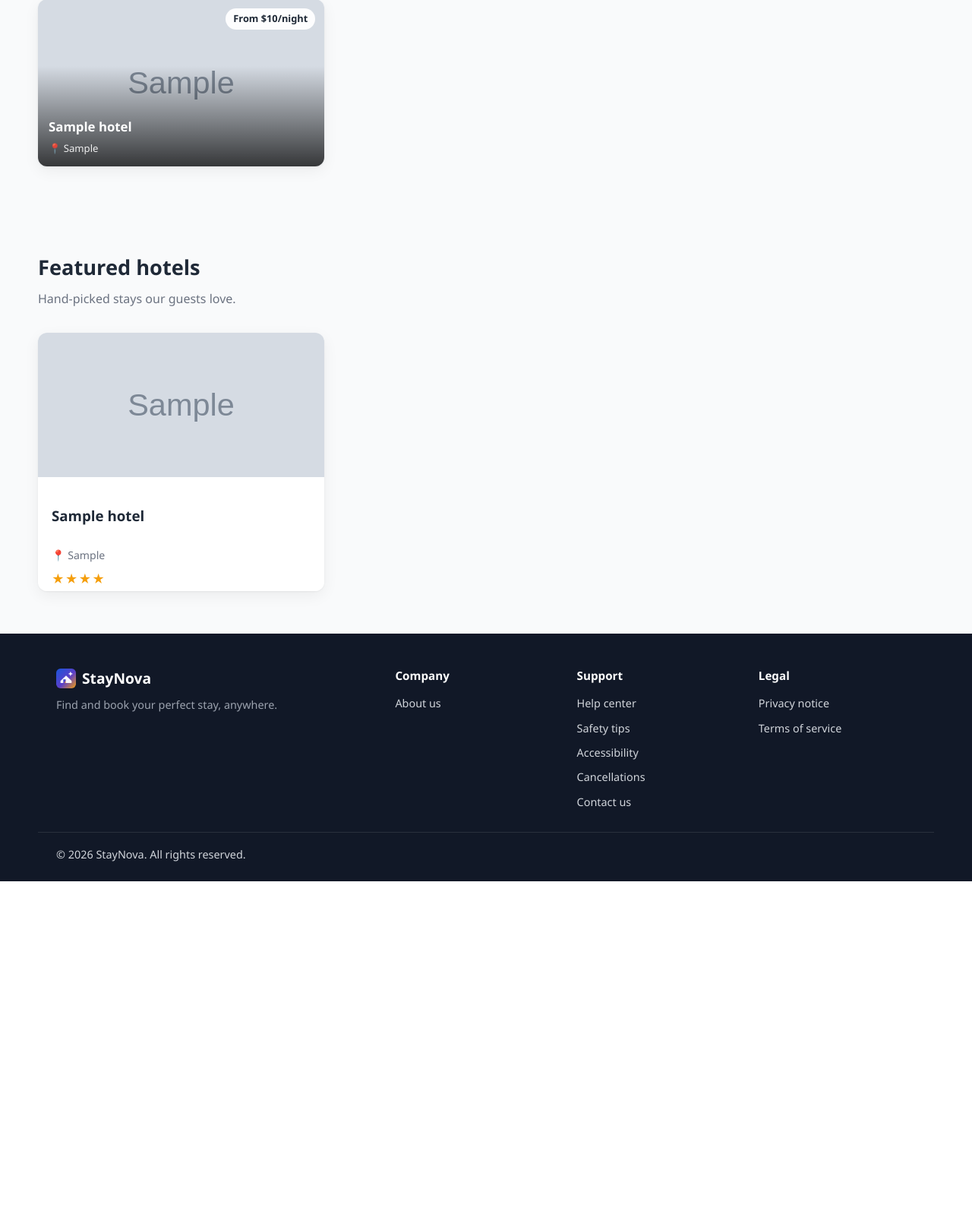
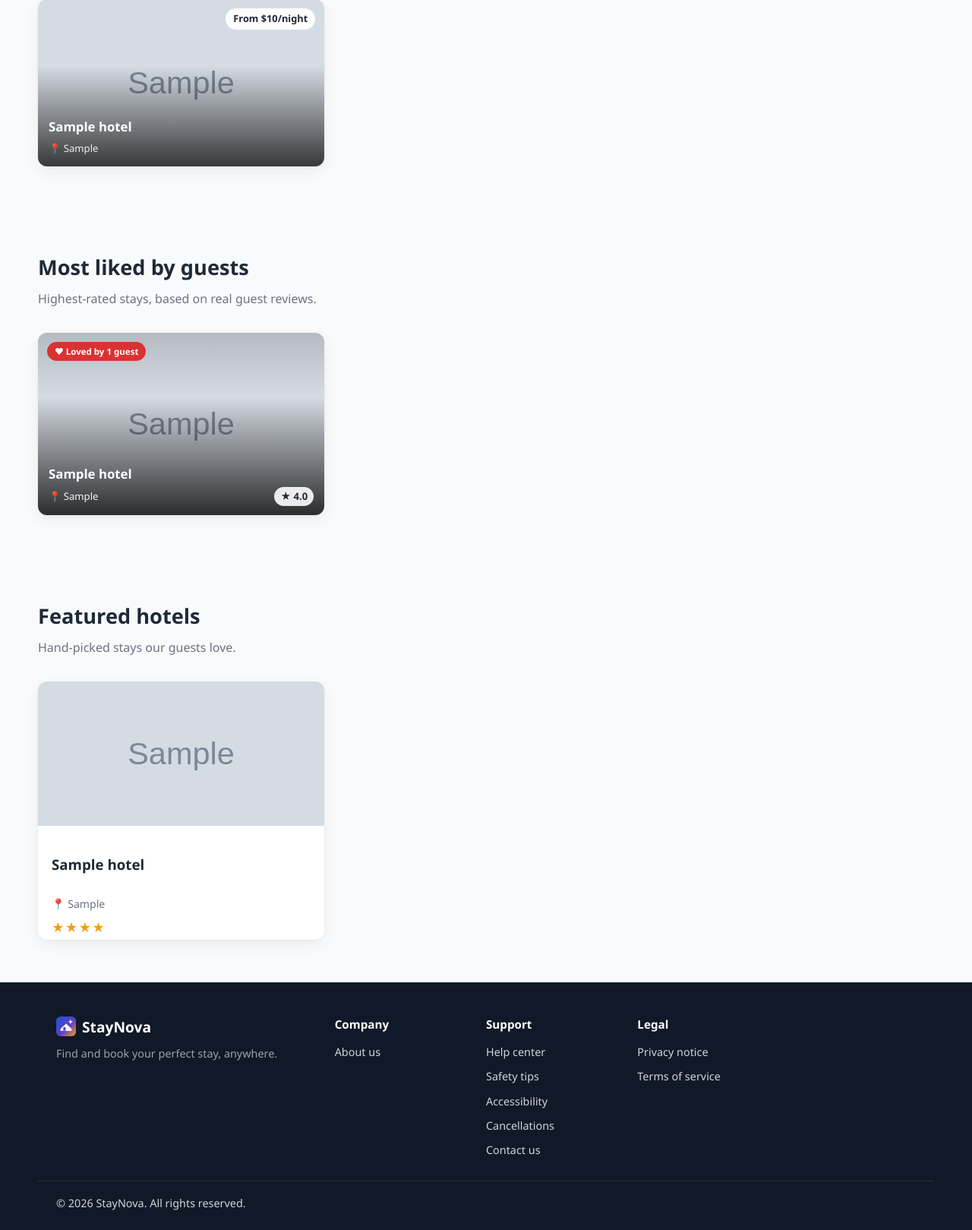
Before and after one commit to maikaljod/Stay-Nova, a Flask app: page / in a window 1280 px wide. Shown: the part 644-2263 px from the top of the page at 76% size. Before the commit the page ends 1804 px from the top, so only its background shows below. Run offline with Flask 3, Linux system fonts and the light colour scheme; tables that the repository leaves empty hold one stand-in row (values such as "Sample post"); grey boxes marked "Sample" are stand-in pictures; some libraries are stand-ins or nearby versions.

Commit message:
Add most-liked hotels section UI and footer style updates

```diff
--- a/static/css/style.css
+++ b/static/css/style.css
@@ -468,6 +468,79 @@ input:focus, select:focus, textarea:focus {
   .destination-card { height: 180px; }
 }
 
+/* ---------- Most liked hotels (homepage) ---------- */
+.liked-card {
+  position: relative;
+  display: block;
+  border-radius: var(--radius);
+  overflow: hidden;
+  box-shadow: var(--shadow);
+  height: 240px;
+  transition: transform var(--transition), box-shadow var(--transition);
+}
+
+.liked-card:hover { transform: translateY(-4px); box-shadow: var(--shadow-lg); }
+
+.liked-card img {
+  width: 100%;
+  height: 100%;
+  object-fit: cover;
+  display: block;
+}
+
+.liked-card .liked-overlay {
+  position: absolute;
+  inset: 0;
+  background: linear-gradient(180deg, rgba(0, 0, 0, 0.15) 0%, rgba(0, 0, 0, 0) 35%, rgba(0, 0, 0, 0.8) 100%);
+}
+
+.liked-card .liked-badge {
+  position: absolute;
+  top: 12px;
+  left: 12px;
+  background: rgba(220, 38, 38, 0.92);
+  color: #fff;
+  font-weight: 700;
+  font-size: 0.72rem;
+  padding: 4px 10px;
+  border-radius: 999px;
+  display: flex;
+  align-items: center;
+  gap: 4px;
+  white-space: nowrap;
+}
+
+.liked-card .liked-info {
+  position: absolute;
+  left: 14px;
+  right: 14px;
+  bottom: 12px;
+  color: #fff;
+}
+
+.liked-card .liked-info h3 { margin: 0 0 4px; font-size: 1.05rem; }
+
+.liked-card .liked-meta {
+  display: flex;
+  align-items: center;
+  justify-content: space-between;
+  font-size: 0.82rem;
+  opacity: 0.95;
+}
+
+.liked-card .liked-rating {
+  background: rgba(255, 255, 255, 0.95);
+  color: var(--color-text);
+  font-weight: 700;
+  padding: 2px 8px;
+  border-radius: 999px;
+  opacity: 1;
+}
+
+@media (max-width: 430px) {
+  .liked-card { height: 200px; }
+}
+
 .hotel-card-body { padding: 18px; display: flex; flex-direction: column; gap: 8px; flex: 1; }
 
 .hotel-card h3 { margin: 0; font-size: 1.1rem; }
@@ -551,7 +624,7 @@ tr:last-child td { border-bottom: none; }
 
 .footer-grid {
   display: grid;
-  grid-template-columns: 2fr 1fr 1fr 1fr;
+  grid-template-columns: 2fr 1fr 1fr 1fr 1fr;
   gap: 32px;
   padding-bottom: 28px;
 }
@@ -566,22 +639,80 @@ tr:last-child td { border-bottom: none; }
 
 .footer-logo { display: flex; align-items: center; gap: 8px; font-size: 1.2rem; font-weight: 800; color: #fff; margin-bottom: 10px; }
 
-.footer-brand p { margin: 0; color: #9ca3af; max-width: 320px; }
+.footer-brand p { margin: 0 0 16px; color: #9ca3af; max-width: 320px; }
+
+.footer-social { display: flex; align-items: center; gap: 10px; }
+
+.footer-social a {
+  display: flex;
+  align-items: center;
+  justify-content: center;
+  width: 34px;
+  height: 34px;
+  border-radius: 50%;
+  background: rgba(255, 255, 255, 0.08);
+  color: #d1d5db;
+  transition: background var(--transition), color var(--transition), transform var(--transition);
+}
+
+.footer-social a:hover {
+  background: var(--color-primary);
+  color: #fff;
+  transform: translateY(-2px);
+}
 
 .footer-bottom {
   border-top: 1px solid rgba(255, 255, 255, 0.1);
   padding-top: 18px;
   display: flex;
   justify-content: space-between;
+  align-items: center;
   flex-wrap: wrap;
-  gap: 12px;
+  gap: 14px;
+}
+
+.footer-bottom-right {
+  display: flex;
+  align-items: center;
+  gap: 20px;
+  flex-wrap: wrap;
+}
+
+.lang-selector {
+  background: none;
+  border: 1px solid rgba(255, 255, 255, 0.2);
+  color: #d1d5db;
+  font: inherit;
+  font-size: 0.85rem;
+  padding: 5px 12px;
+  border-radius: 999px;
+  cursor: pointer;
+  transition: border-color var(--transition), color var(--transition);
+}
+
+.lang-selector:hover { border-color: #fff; color: #fff; }
+
+.footer-bottom-links {
+  list-style: none;
+  display: flex;
+  gap: 18px;
+  margin: 0;
+  padding: 0;
+  font-size: 0.85rem;
 }
 
 .footer a:hover { color: #fff; }
 
+@media (max-width: 1023px) {
+  .footer-grid { grid-template-columns: 1fr 1fr 1fr; }
+  .footer-brand { grid-column: 1 / -1; }
+}
+
 @media (max-width: 767px) {
   .footer-grid { grid-template-columns: 1fr 1fr; }
   .footer-brand { grid-column: 1 / -1; }
+  .footer-bottom { justify-content: center; text-align: center; }
+  .footer-bottom-right { justify-content: center; }
 }
 
 @media (max-width: 430px) {
--- a/templates/index.html
+++ b/templates/index.html
@@ -35,7 +35,7 @@
 </div>
 
 {% if trending %}
-<section class="section container">
+<section class="section container" id="trending">
   <h2 class="section-title">Trending destinations</h2>
   <p class="section-subtitle">Popular places our guests are booking right now.</p>
   <div class="grid">
@@ -47,6 +47,30 @@
       <div class="destination-info">
         <h3>{{ hotel.name }}</h3>
         <span>&#128205; {{ hotel.city }}</span>
+      </div>
+    </a>
+    {% endfor %}
+  </div>
+</section>
+{% endif %}
+
+{% if most_liked %}
+<section class="section container">
+  <h2 class="section-title">Most liked by guests</h2>
+  <p class="section-subtitle">Highest-rated stays, based on real guest reviews.</p>
+  <div class="grid">
+    {% for hotel in most_liked %}
+    <a class="liked-card scroll-reveal" href="{{ url_for('main.hotel_detail', hotel_id=hotel.id) }}">
+      {% if hotel.image_url %}<img src="{{ hotel.image_url }}" alt="{{ hotel.name }}">{% endif %}
+      <div class="liked-overlay"></div>
+      <span class="liked-badge">&#10084; Loved by {{ hotel.review_count }} guest{{ 's' if hotel.review_count != 1 else '' }}</span>
+      {% if hotel.from_price %}<div class="destination-price">From ${{ '%.0f'|format(hotel.from_price) }}/night</div>{% endif %}
+      <div class="liked-info">
+        <h3>{{ hotel.name }}</h3>
+        <div class="liked-meta">
+          <span>&#128205; {{ hotel.city }}</span>
+          <span class="liked-rating">&#9733; {{ '%.1f'|format(hotel.average_rating) }}</span>
+        </div>
       </div>
     </a>
     {% endfor %}
```
